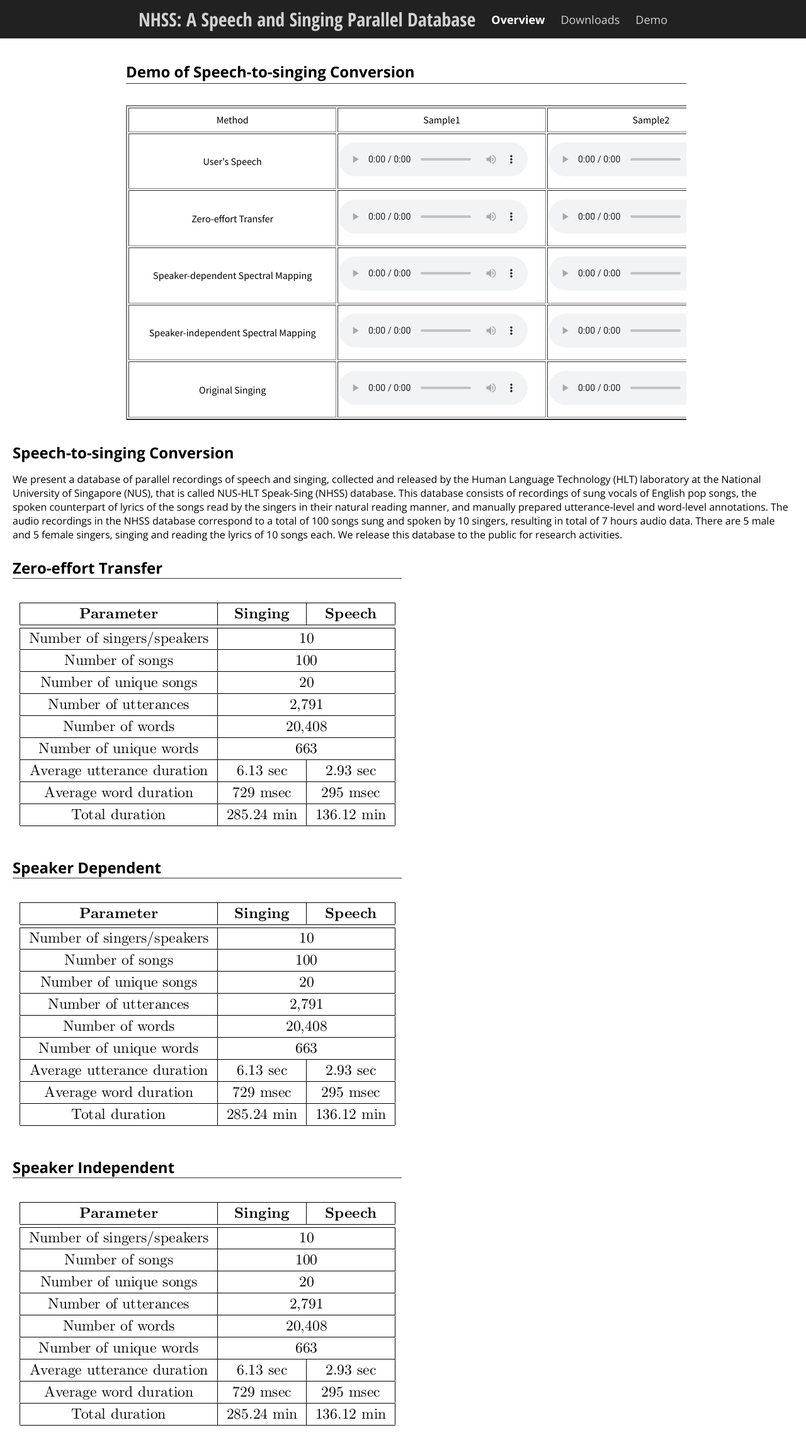
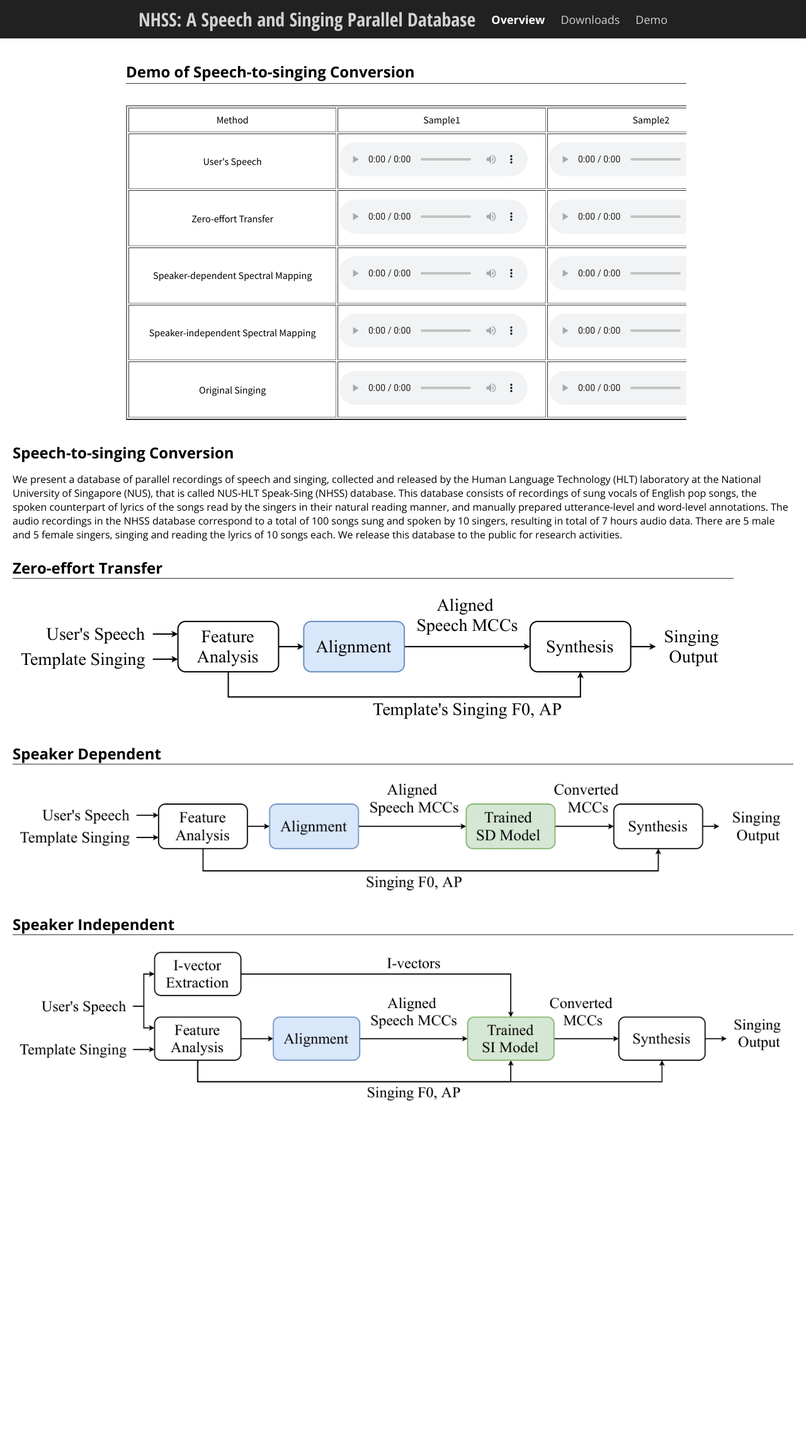
Before and after one commit to bidishasharma/bidishasharma.github.io, a Jekyll site: the page NHSS_Database/demo.html, which Jekyll copies as it is, in a window 1280 px wide. Shown: the whole page at 63% size. Built offline with Jekyll 4.4.1, drawn with Linux system fonts in a browser that asks for light colours; after the commit the page ends 1770 px from its top, so only the background shows below that.

Commit message:
Update demo.html

```diff
--- a/NHSS_Database/demo.html
+++ b/NHSS_Database/demo.html
@@ -182,7 +182,7 @@
           <div class="flex-item flex-column">
             <h2 class="add-top-margin">Zero-effort Transfer</h2>
             <hr>
-            <img class="image" src="img/NHSSDatabase.png">
+            <img class="image" src="img/ZeroEffort-1.png">
             </h2>
           </div>
         </div>
@@ -191,7 +191,7 @@
           <div class="flex-item flex-column">
             <h2 class="add-top-margin">Speaker Dependent</h2>
             <hr>
-            <img class="image" src="img/NHSSDatabase.png">
+            <img class="image" src="img/SD-1.png">
             </h2>
           </div>
         </div>
@@ -201,7 +201,7 @@
           <div class="flex-item flex-column">
             <h2 class="add-top-margin">Speaker Independent</h2>
             <hr>
-            <img class="image" src="img/NHSSDatabase.png">
+            <img class="image" src="img/SI-1.png">
             </h2>
           </div>
         </div>
```
